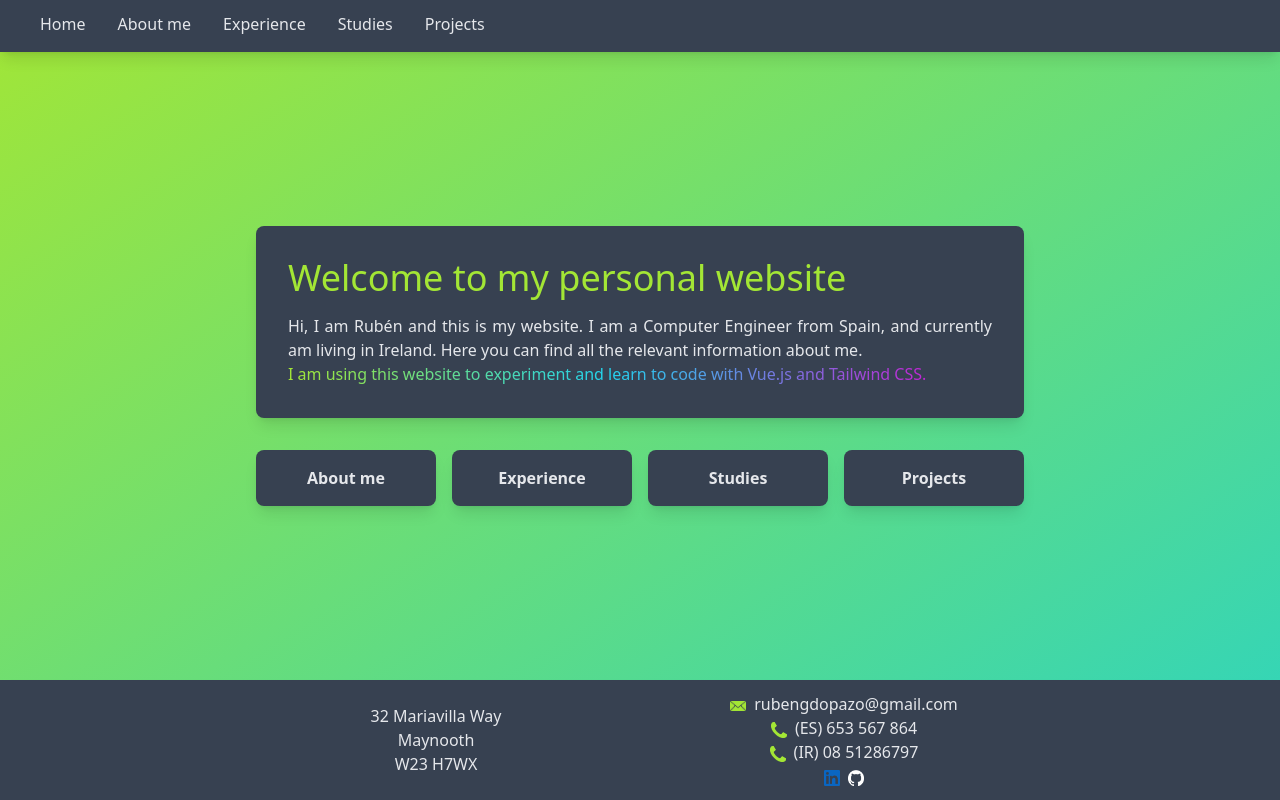
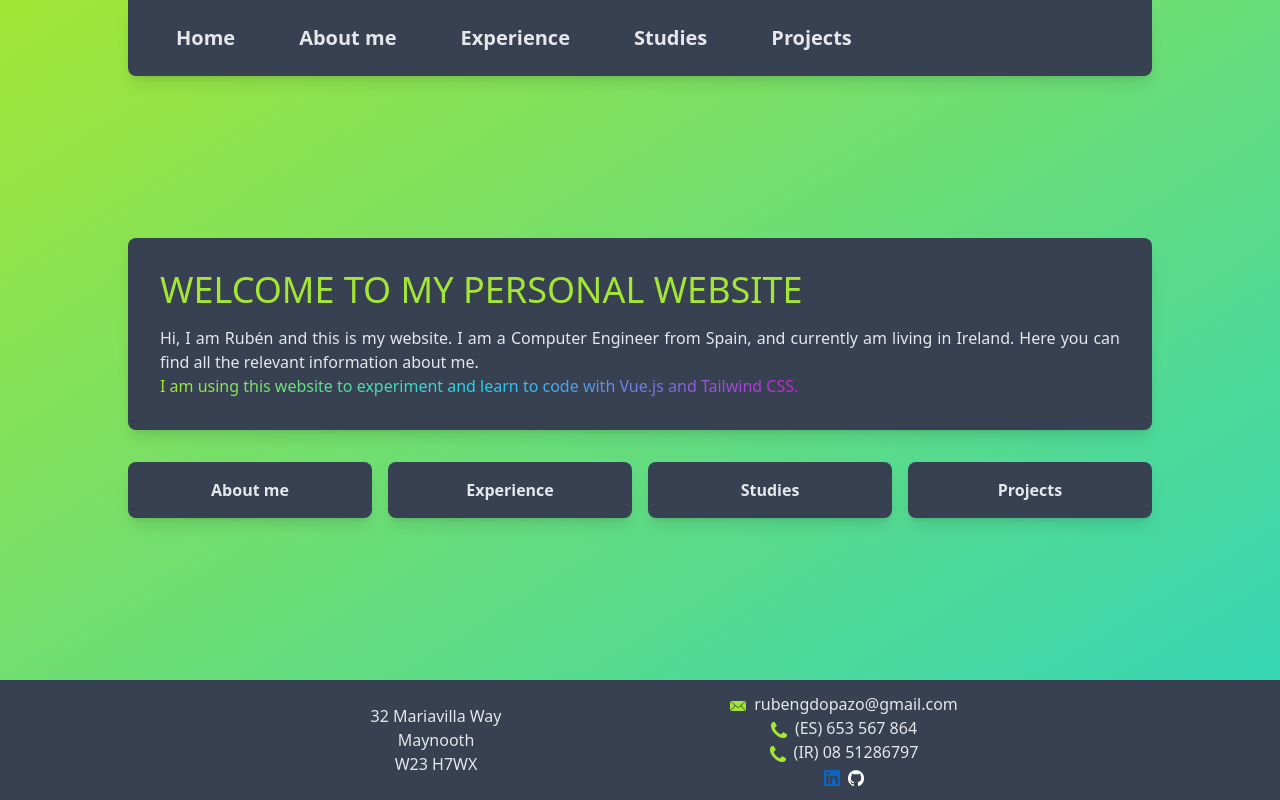
Before and after one commit to Rebun13/personal_web, a Vue app: page / in a window 1280 px wide. Built offline with nearby package versions, Linux system fonts and the light colour scheme; the HTML template or start-up script is replaced by a standard one.

Commit message:
Corrected slint errors and changed Home view margins Home view margins were not center aligned on lg screens. Ruben Gomez Dopazo

```diff
--- a/src/App.vue
+++ b/src/App.vue
@@ -49,8 +49,8 @@ function toggleSideBar() {
         @click="toggleSideBar"
         class="block px-4 my-2 hover:text-teal-400"
         to="/experience"
-        >Experience</RouterLink
-      >
+        >Experience
+      </RouterLink>
       <RouterLink
         @click="toggleSideBar"
         class="block px-4 my-2 hover:text-teal-400"
@@ -70,39 +70,40 @@ function toggleSideBar() {
       class="sideBar h-full w-0 fixed z-1 top-0 left-0 overflow-x-hidden pt-4 md:pt-16 transition bg-gray-700 text-gray-200 shadow-lg"
     ></div>
     <!-- Nav bar-->
-    <div id="nav" class="w-full py-3 bg-gray-700 text-gray-200 shadow-lg">
+    <div
+      id="nav"
+      class="w-4/5 mx-auto py-6 bg-gray-700 text-gray-200 shadow-lg rounded-b-lg font-bold text-xl"
+    >
       <div class="md:hidden text-4xl ml-6 mt-0">
         <p @click="toggleSideBar">&equiv;</p>
       </div>
-      <div class="hidden md:flex justify-start px-6 h-7">
-        <RouterLink
-          class="display: inline-block px-4 hover:text-teal-400"
-          to="/"
+      <div class="hidden md:flex justify-start px-12 h-7 gap-16">
+        <RouterLink class="display: inline-block hover:text-teal-400" to="/"
           >Home</RouterLink
         >
         <RouterLink
-          class="display: inline-block px-4 hover:text-teal-400"
+          class="display: inline-block hover:text-teal-400"
           to="/aboutMe"
           >About me</RouterLink
         >
         <RouterLink
-          class="display: inline-block px-4 hover:text-teal-400"
+          class="display: inline-block hover:text-teal-400"
           to="/experience"
           >Experience</RouterLink
         >
         <RouterLink
-          class="display: inline-block px-4 hover:text-teal-400"
+          class="display: inline-block hover:text-teal-400"
           to="/studies"
           >Studies</RouterLink
         >
         <RouterLink
-          class="display: inline-block px-4 hover:text-teal-400"
+          class="display: inline-block hover:text-teal-400"
           to="/projects"
           >Projects</RouterLink
         >
       </div>
     </div>
-    <div class="container">
+    <div class="content">
       <RouterView></RouterView>
     </div>
     <div id="footer" class="object-bottom">
--- a/src/views/HomeView.vue
+++ b/src/views/HomeView.vue
@@ -1,10 +1,10 @@
 <template>
-  <div class="md:mt-16 mx-2 lg:mx-auto lg:w-3/5">
+  <div class="md:mt-16 mx-2 lg:mx-auto w-4/5">
     <div
       id="introduction"
       class="p-8 mb-8 items-center bg-gray-700 rounded-lg shadow-lg"
     >
-      <h1 class="text-lime-400 text-4xl pb-4">
+      <h1 class="text-lime-400 text-4xl pb-4 uppercase">
         Welcome to my personal website
       </h1>
       <p class="text-gray-200 text-justify">
```
Also changed, not shown: .eslintrc.js, 1 other file (tests, documents, lock files or other folders).
